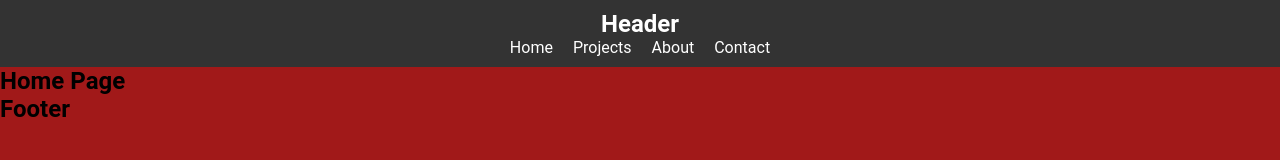
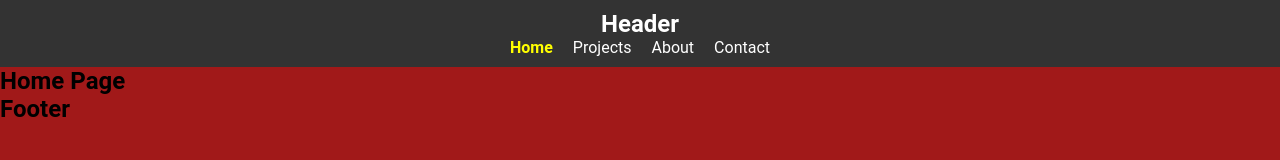
Before and after one commit to SilvioGiacomelli/vite-boolfolio, a Vue app: page / in a window 1280 px wide. Shown: the top 160 px of the page. Built offline with nearby package versions, Linux system fonts and the light colour scheme; the HTML template or start-up script is replaced by a standard one.

Commit message:
refactor: Update header navigation links to use projects instead of blog

```diff
--- a/src/components/Header.vue
+++ b/src/components/Header.vue
@@ -40,7 +40,12 @@ header {
     margin: 0 10px;
     a{
       color: white;
-      text-decoration: none;}
+      text-decoration: none;
+      &.active{
+        font-weight: bold;
+        color: yellow;
+      }
+    }
   }
 }
 }
--- a/src/router.js
+++ b/src/router.js
@@ -7,6 +7,7 @@ import Error404 from './pages/Error404.vue';
 
 const router = createRouter({
   history: createWebHistory(),
+  linkExactActiveClass: 'active',
   routes:[
     {
       path: '/',
```
